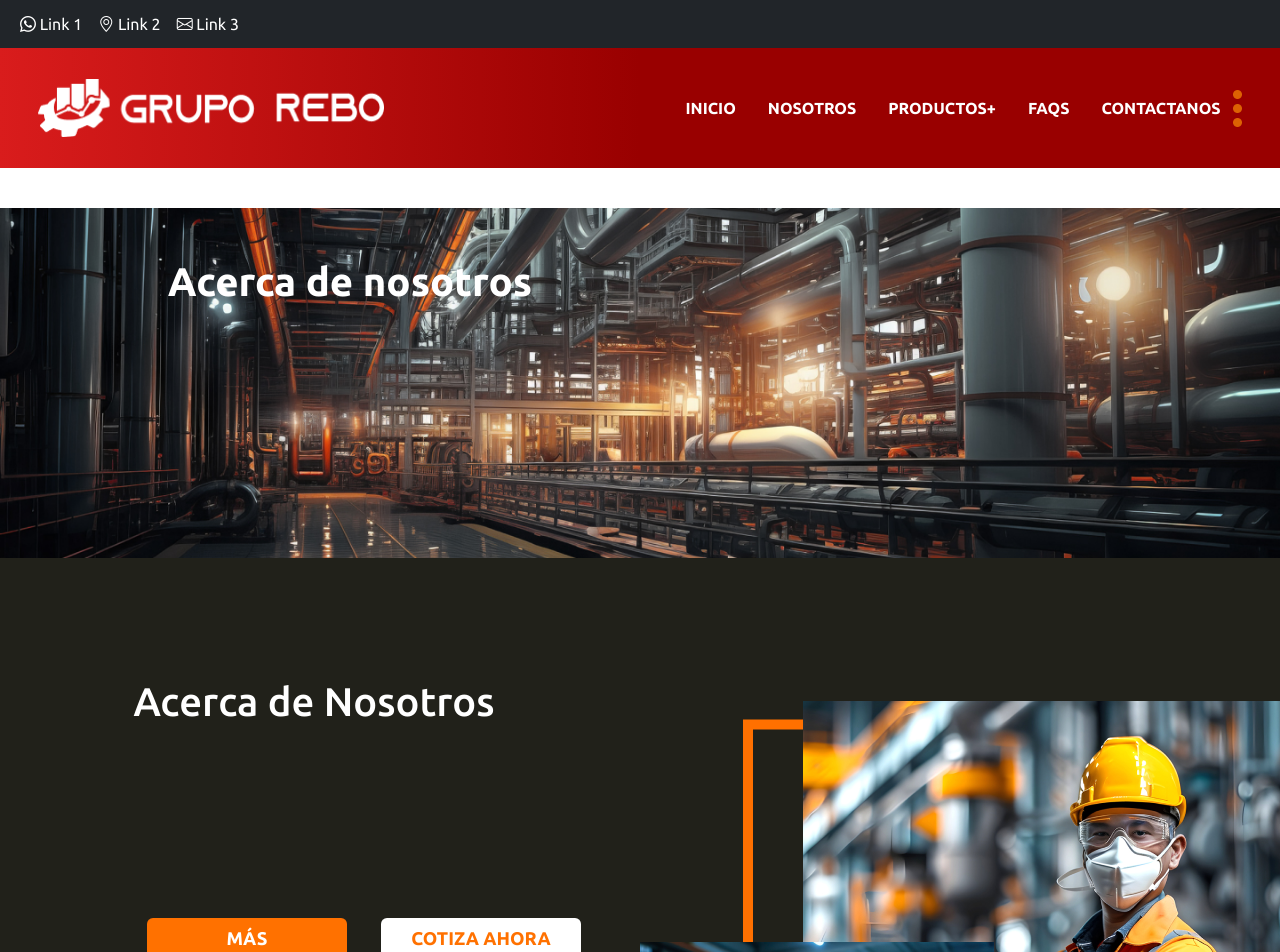
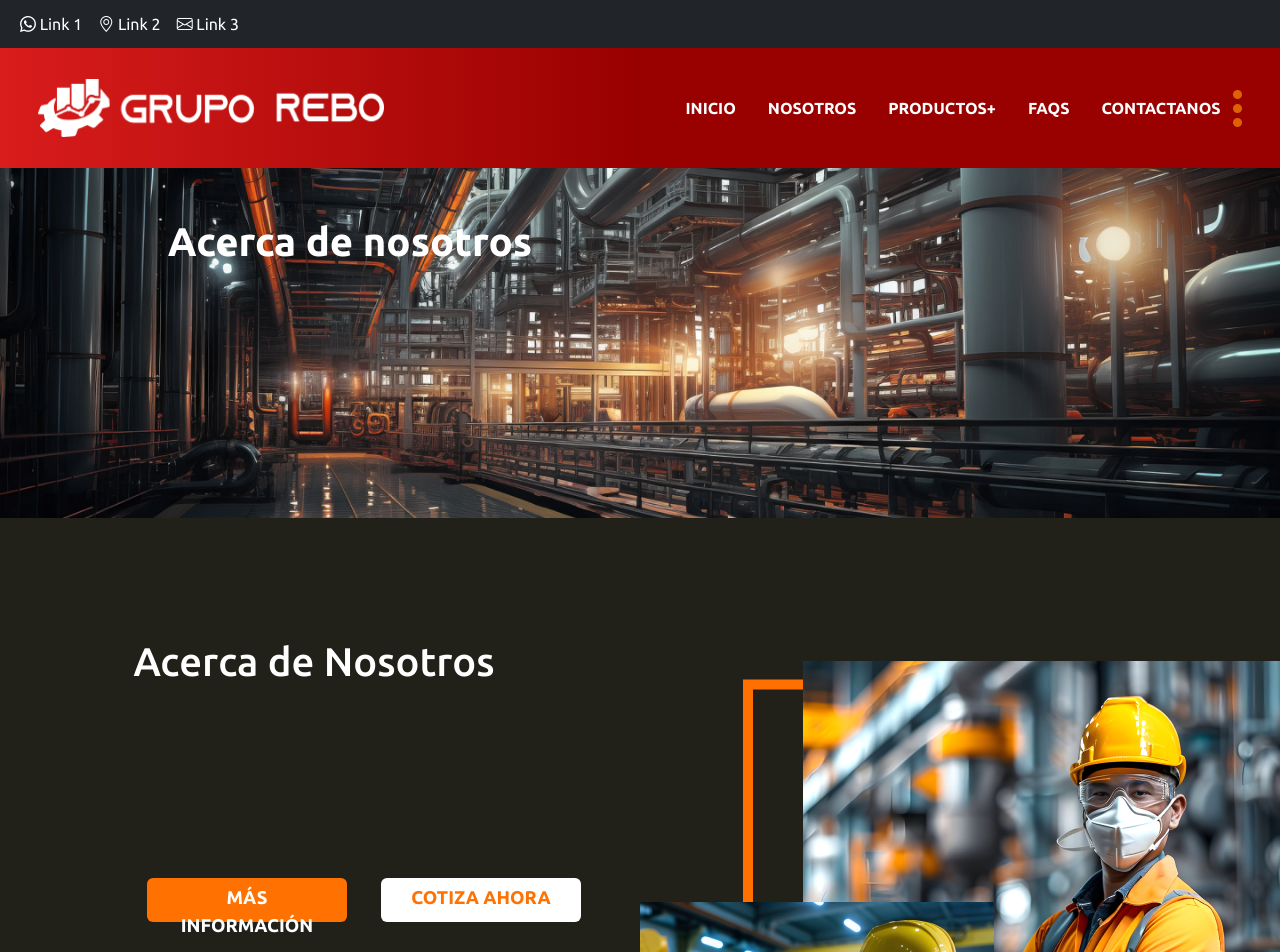
Before and after one commit to rebo-it/prototypes, a React (Create React App) app: page /Nosotros in a window 1280 px wide. Shown: the top 952 px of the page. Built offline with nearby package versions, Linux system fonts and the light colour scheme.

Commit message:
changed components to react bootstrap

```diff
--- a/src/Components/Body/BodyStructure.css
+++ b/src/Components/Body/BodyStructure.css
@@ -178,6 +178,10 @@ div{
 	margin: 0;
 	padding: 0;
 }
+.Top15{
+	display: flex;
+	gap: 30px;
+}
 .LogoReboEnd{
 
 	height: 15vh;
--- a/src/Components/Buttons/BodyTop1Button.css
+++ b/src/Components/Buttons/BodyTop1Button.css
@@ -7,6 +7,16 @@
     min-width: fit-content;
 
 }
+.BodyB{
+    border-radius: none;
+    border: none;
+    height: 5.5vh;
+    font-weight: bold;
+    max-width: 200px;
+    margin: 0;
+    min-width: fit-content;
+
+}
 .btn:hover{
     opacity: 0.6;
 }
--- a/src/Components/Buttons/BodyTop1Button.tsx
+++ b/src/Components/Buttons/BodyTop1Button.tsx
@@ -1,4 +1,5 @@
 import React from "react";
+import { Button } from 'react-bootstrap'; // Importamos Button de React Bootstrap
 import 'bootstrap/dist/css/bootstrap.min.css';
 import './BodyTop1Button.css';
 
@@ -11,13 +12,13 @@ interface BodyTop1Buttonprops {
 
 const BodyTop1Button: React.FC<BodyTop1Buttonprops> = ({ label, ContactLink, ButtonColor, TextColor }) => {
     return (
-        <a href={ContactLink}
-           target="_blank"
-           rel="noreferrer"
-           className="btn btn-block text-center  btn-md"
-           style={{ backgroundColor: ButtonColor, color: TextColor, maxWidth: '100%', whiteSpace: 'normal', wordWrap: 'break-word', fontSize:'calc(0.75rem + 0.5vw)', }}>
+        <Button href={ContactLink}
+                target="_blank"
+                rel="noreferrer"
+                style={{ textDecoration:'none', backgroundColor: ButtonColor, color: TextColor, maxWidth: '100%', whiteSpace: 'normal', wordWrap: 'break-word', fontSize: 'calc(0.75rem + 0.5vw)' }}
+                className="BodyB  text-center">
             {label}
-        </a>
+        </Button>
     );
 };
 
--- a/src/Components/Buttons/ContactButton.css
+++ b/src/Components/Buttons/ContactButton.css
@@ -15,9 +15,9 @@
 .GeneralLink{
     text-decoration: none;
 }
-.Paragraph{
-    font-family: 'Times New Roman', Times, serif;
-    font-size: 25px;
+.ParagraphB{
+    font-family: ubuntu;
+    font-size: 15px;
     font-weight: bold;
     color: white;
     text-decoration: none;
--- a/src/Components/Buttons/ContactButton.tsx
+++ b/src/Components/Buttons/ContactButton.tsx
@@ -1,23 +1,24 @@
-import react from "react";
-import './ContactButton.css'
-interface ContactButtonprops{
+import React from "react";
+import { Button } from "react-bootstrap"; // Importa Button de react-bootstrap
+import './ContactButton.css';
+
+interface ContactButtonprops {
   label: string;
   ContactLink: string;
   IconClass: string;
+}
 
-
-}
-const ContactButton: react.FC<ContactButtonprops>=({ label, ContactLink, IconClass }) =>{
+const ContactButton: React.FC<ContactButtonprops> = ({ label, ContactLink, IconClass }) => {
   return (
-        <button className="ContactButton">
+    <Button variant="link" className="ContactButton p-0">
       <a className="GeneralLink" href={ContactLink} target="_blank" rel="noreferrer">
-                <div className="ButtonInformation">
-                    <div className="ButtonText"> <i className={IconClass}></i><p className="Paragraph"> {label}</p></div>
+        <div className="ButtonInformation d-flex align-items-center">
+          <i className={`${IconClass} me-2`} style={{color:'white'}}></i>
+          <p className="ParagraphB m-0">{label}</p>
         </div>
       </a>
+    </Button>
+  );
+};
 
-        </button>
-    );
-
-};
 export default ContactButton;
--- a/src/Components/Buttons/HeaderButton.css
+++ b/src/Components/Buttons/HeaderButton.css
@@ -10,7 +10,7 @@
 
 }
 .ContactButton:hover {
-
+    background: none;
     opacity: 0.6;
 }
 .GeneralLink{
--- a/src/Components/Buttons/HeaderButton.tsx
+++ b/src/Components/Buttons/HeaderButton.tsx
@@ -9,9 +9,10 @@ interface HeaderButtonprops {
   routePath: string;
   IconClass: string;
   IconColor: string;
+  LabelColor: string;
 }
 
-const HeaderButton: React.FC<HeaderButtonprops> = ({ label, routePath, IconClass, IconColor }) => {
+const HeaderButton: React.FC<HeaderButtonprops> = ({ label, routePath, IconClass, IconColor, LabelColor }) => {
   const navigate = useNavigate();  // Hook de React Router para navegar
 
   const handleClick = () => {
@@ -19,7 +20,7 @@ const HeaderButton: React.FC<HeaderButtonprops> = ({ label, routePath, IconClass
   };
 
   return (
-    <Button onClick={handleClick} className="ContactButton d-inline-flex align-items-center">
+    <Button onClick={handleClick} className="ContactButton d-inline-flex align-items-center" style={{color:LabelColor}}>
       <i className={`${IconClass} me-2`} style={{ color: IconColor }}></i>
       {label}
     </Button>
--- /dev/null
+++ b/src/Components/Cards/CarouselCards.tsx
@@ -0,0 +1,36 @@
+import { useState } from 'react';
+import Carousel from 'react-bootstrap/Carousel';
+import LandingPageProducts from './LandingPageProducts';
+import Casco from "/WIP/prototypes/src/Components/Figma Components/casco1.png";
+import Botas from "/WIP/prototypes/src/Components/Figma Components/botas 3.png";
+import Chaleco from "/WIP/prototypes/src/Components/Figma Components/chaleco 1.png";
+
+function ProductCarousel() {
+  const [index, setIndex] = useState(0);
+
+  const handleSelect = (selectedIndex:number) => {
+    setIndex(selectedIndex);
+  };
+
+  return (
+    <Carousel activeIndex={index} onSelect={handleSelect} interval={null}>
+    <Carousel.Item>
+      <div className="d-flex justify-content-center align-items-center " style={{height:'250px'}} >
+        <LandingPageProducts label='Casco de Protección' label2='' ContactLink=''/>
+      </div>
+    </Carousel.Item>
+    <Carousel.Item>
+      <div className="d-flex justify-content-center align-items-center" style={{height:'250px'}}  >
+        <LandingPageProducts label='' label2='' ContactLink='' />
+      </div>
+    </Carousel.Item>
+    <Carousel.Item>
+      <div className="d-flex justify-content-center align-items-center" style={{height:'250px'}}  >
+        <LandingPageProducts label='' label2='' ContactLink='' />
+      </div>
+    </Carousel.Item>
+  </Carousel>
+  );
+}
+
+export default ProductCarousel;
--- a/src/Components/Cards/LandingPageProducts.css
+++ b/src/Components/Cards/LandingPageProducts.css
@@ -7,8 +7,9 @@
 .CardLink{
     background-color: rgba(255, 113, 0, 1);
     height: 2.5vh;
-    width: 8vw;
+    width: fit-content;
     min-width: 90px;
+
 }
 .CardLink:hover{
     opacity: 0.7;
@@ -18,4 +19,5 @@
 }
 .ProductName{
     font-size: calc(0.75rem + 0.5vw);
+    width: fit-content;
 }
--- a/src/Components/Cards/LandingPageProducts.tsx
+++ b/src/Components/Cards/LandingPageProducts.tsx
@@ -1,21 +1,41 @@
-import react from "react";
+import React from "react";
+import { Card, Button } from 'react-bootstrap'; // Importamos Card y Button de React Bootstrap
 import './LandingPageProducts.css';
-interface LandingPageProductsprops{
+import casco from '../Figma Components/casco1.png';
+
+
+
+interface LandingPageProductsprops {
     label: string;
     ContactLink: string;
-
     label2: string;
 
 }
-const LandingPageProducts: react.FC<LandingPageProductsprops>=({ label, ContactLink,  label2 }) =>{
+function getImageUrl(imageId:string) {
+  return (
+    '../Figma Components/' +
+    imageId +
+    '.png'
+  );
+}
+
+const LandingPageProducts: React.FC<LandingPageProductsprops> = ({ label, ContactLink, label2}) => {
     return (
-<div className="card sm" >
-  <img src={require("/WIP/prototypes/src/Components/Figma Components/casco1.png")} className="ImageEquipment card-img-top img-fluid" alt="..."/>
-  <div className="card-body">
-    <h5 className="ProductName card-title text-white" style={{fontSize:'calc(1.25rem+0.5vw)'}}>{label}</h5>
-    <a href={ContactLink} className="CardLink btn " >{label2} </a>
-  </div>
-</div>
+        <Card className="sm">
+            <Card.Img
+                src={require('../Figma Components/casco1.png')}
+                className="ImageEquipment img-fluid"
+                alt="Product image"
+            />
+            <Card.Body>
+                <Card.Title className="ProductName text-white" style={{ fontSize: 'calc(0.75rem + 0.5vw)' }}>
+                    {label}
+                </Card.Title>
+                <Button href={ContactLink} className="CardLink">
+                    {label2}
+                </Button>
+            </Card.Body>
+        </Card>
     );
 };
 
--- a/src/Components/Header/HeaderBar.tsx
+++ b/src/Components/Header/HeaderBar.tsx
@@ -45,33 +45,33 @@ const HeaderBar: React.FC<HeaderBarprops> = () => {
 				<img className="Logo img-fluid" src={require('../Figma Components/ReboLogoWhite.png')} alt="LogoRebo"/>
 				<div className="ButtonContainer d-flex gap-3 justify-content-start">
 					<nav className="nav navbar-expand-lg d-none d-lg-block justify-content-start nav-pills flex-column flex-sm-row">
-					<HeaderButton label="INICIO" IconClass=""  IconColor="white" routePath="/"/>
-					<HeaderButton label="NOSOTROS" IconClass=""  IconColor="white" routePath="/Nosotros"/>
-					<HeaderButton label="PRODUCTOS+" IconClass=""  IconColor="white" routePath=""/>
-					<HeaderButton label="FAQS" IconClass=""  IconColor="white" routePath=""/>
-					<HeaderButton label="CONTACTANOS" IconClass=""  IconColor="white" routePath=""/>
+					<HeaderButton label="INICIO" IconClass=""  IconColor="white" routePath="/" LabelColor="white"/>
+					<HeaderButton label="NOSOTROS" IconClass=""  IconColor="white" routePath="/Nosotros" LabelColor="white"/>
+					<HeaderButton label="PRODUCTOS+" IconClass=""  IconColor="white" routePath="" LabelColor="white"/>
+					<HeaderButton label="FAQS" IconClass=""  IconColor="white" routePath="" LabelColor="white"/>
+					<HeaderButton label="CONTACTANOS" IconClass=""  IconColor="white" routePath="" LabelColor="white"/>
 					<img className="3Dots img-fluid nav-item dropdown" src={require('../Figma Components/Group 1.png')} alt="3 dots"/>
 					</nav>
-
+					<Button variant="primary" onClick={handleShow} className="d-lg-none " style={{ border: 'none', background: 'none'}}>
+					Menú
+				</Button>
 				</div>
 
 			</div>
-				<Button variant="primary" onClick={handleShow} className="d-lg-none">
-					Launch
-				</Button>
+
 
 
 				<Offcanvas show={show} onHide={handleClose} responsive="lg">
 						<Offcanvas.Header closeButton>
 
 						<Offcanvas.Title>Menú</Offcanvas.Title>
-						</Offcanvas.Header>
-						<Offcanvas.Body>
-							<HeaderButton label="INICIO" IconClass=""  IconColor="white" routePath="/"/>
-							<HeaderButton label="NOSOTROS" IconClass=""  IconColor="white" routePath=""/>
-							<HeaderButton label="PRODUCTOS+" IconClass=""  IconColor="white" routePath=""/>
-							<HeaderButton label="FAQS" IconClass=""  IconColor="white" routePath=""/>
-							<HeaderButton label="CONTACTANOS" IconClass=""  IconColor="white"  routePath=""/>
+						</Offcanvas.Header  >
+						<Offcanvas.Body className="d-lg-none">
+							<HeaderButton label="INICIO" IconClass=""  IconColor="white" routePath="/" LabelColor="black"/>
+							<HeaderButton label="NOSOTROS" IconClass=""  IconColor="white" routePath="/Nosotros" LabelColor="black"/>
+							<HeaderButton label="PRODUCTOS+" IconClass=""  IconColor="white" routePath="" LabelColor="black"/>
+							<HeaderButton label="FAQS" IconClass=""  IconColor="white" routePath="" LabelColor="black"/>
+							<HeaderButton label="CONTACTANOS" IconClass=""  IconColor="white"  routePath="" LabelColor="black"/>
 						</Offcanvas.Body>
 					</Offcanvas>
 
```
Also changed, not shown: src/Components/Body/BodyStructure.tsx (+17 -8 lines). Lines whose indentation alone changed are shown as unchanged.
